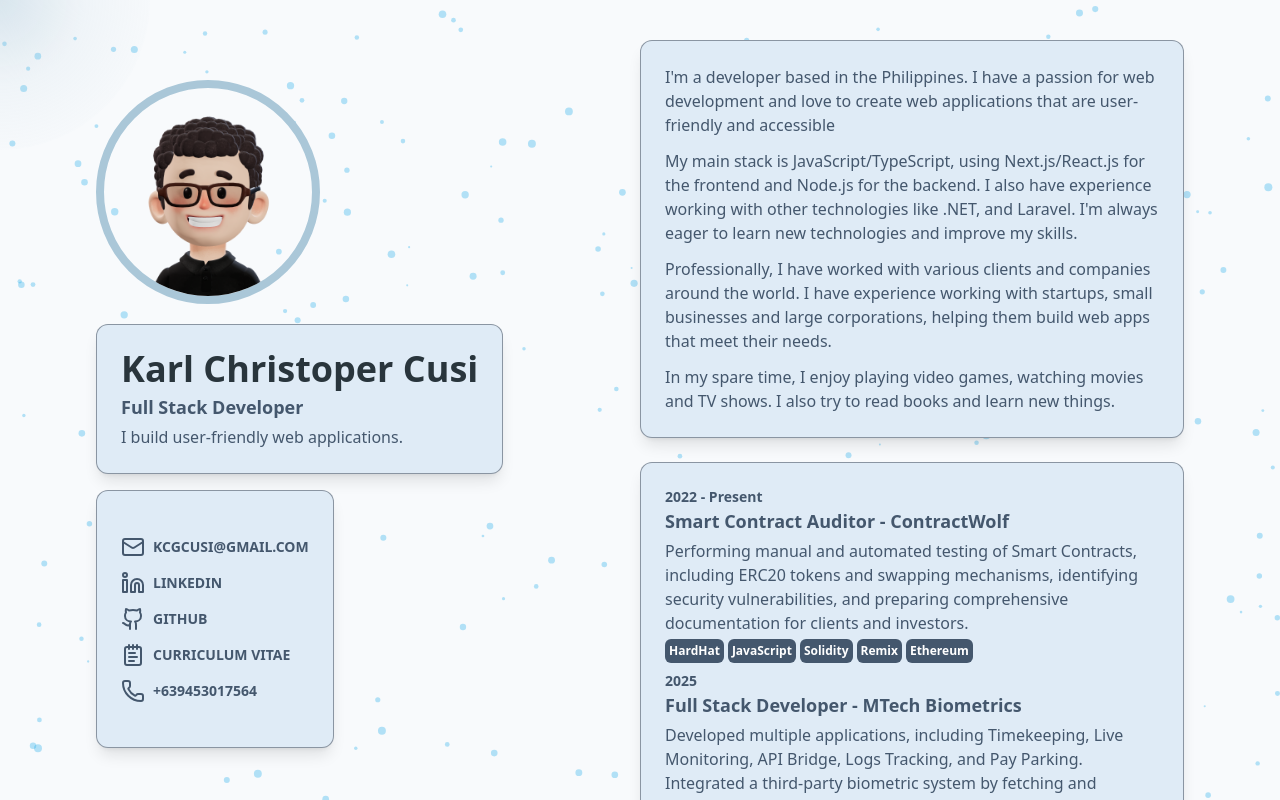
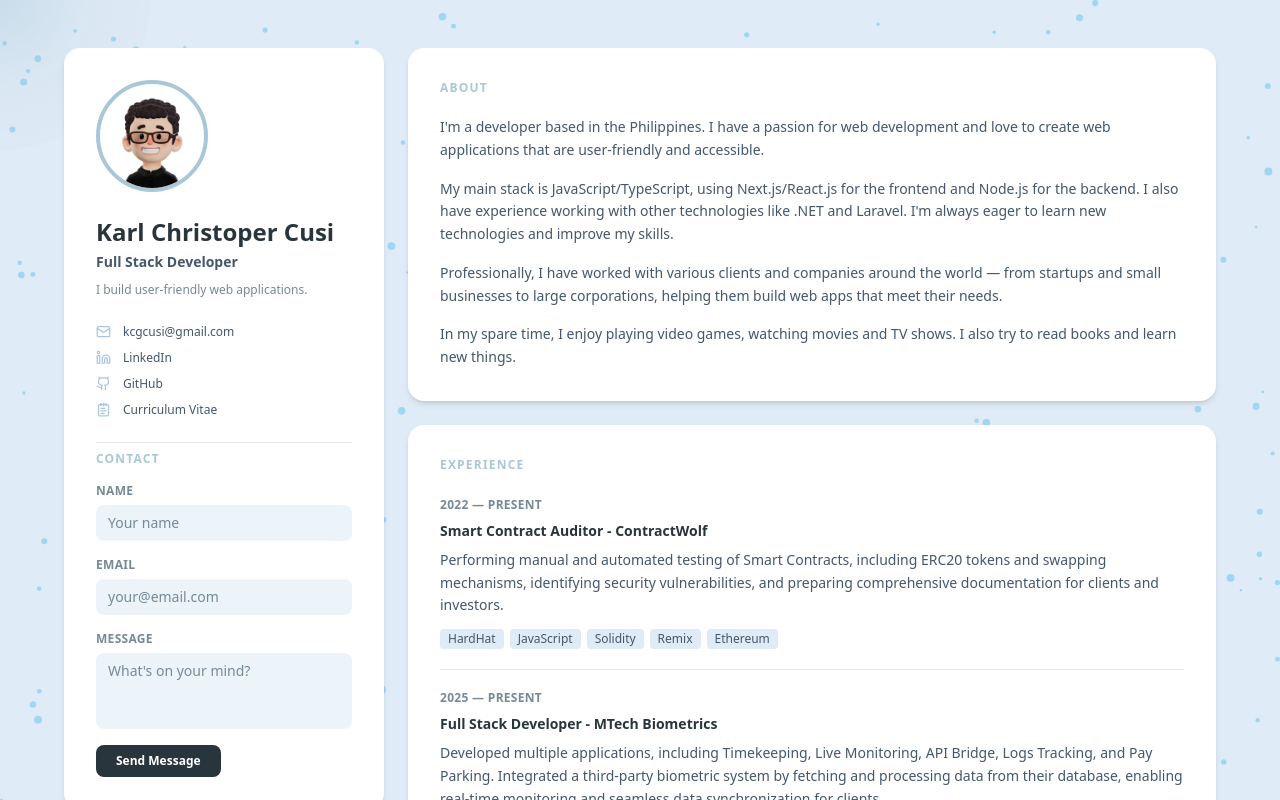
Before and after one commit to kgcusi/portfolio, a React (Vite) app: page / in a window 1280 px wide. Shown: the top 800 px of the page. Built offline with nearby package versions, Linux system fonts and the light colour scheme.

Commit message:
Switch to pnpm, changed designs, added contact

```diff
--- a/index.html
+++ b/index.html
@@ -4,12 +4,22 @@
     <meta charset="UTF-8" />
     <link rel="icon" type="image/svg+xml" href="/vite.svg" />
     <meta name="viewport" content="width=device-width, initial-scale=1.0" />
-    <meta property="og:title" content="Karl Cusi" />
-    <meta property="og:description" content="Web Portfolio" />
+    <meta name="description" content="Karl Christoper Cusi — Full Stack Developer based in the Philippines. Specializing in React, Next.js, Node.js, and TypeScript." />
+    <meta name="keywords" content="Full Stack Developer, React, Next.js, Node.js, TypeScript, Philippines, Web Developer" />
+    <meta name="author" content="Karl Christoper Cusi" />
+
+    <meta property="og:title" content="Karl Cusi — Full Stack Developer" />
+    <meta property="og:description" content="Full Stack Developer based in the Philippines. Specializing in React, Next.js, Node.js, and TypeScript." />
     <meta property="og:image" content="https://kcgcusi.xyz/karl-avatar.png" />
     <meta property="og:url" content="https://kcgcusi.xyz" />
     <meta property="og:type" content="website" />
-    <title>Karl Cusi</title>
+
+    <meta name="twitter:card" content="summary_large_image" />
+    <meta name="twitter:title" content="Karl Cusi — Full Stack Developer" />
+    <meta name="twitter:description" content="Full Stack Developer based in the Philippines. Specializing in React, Next.js, Node.js, and TypeScript." />
+    <meta name="twitter:image" content="https://kcgcusi.xyz/karl-avatar.png" />
+
+    <title>Karl Cusi — Full Stack Developer</title>
   </head>
   <body>
     <div id="root"></div>
--- a/src/App.tsx
+++ b/src/App.tsx
@@ -1,8 +1,10 @@
 import { useEffect, useState } from 'react';
+import { motion } from 'motion/react';
 import About from './components/About';
 import Header from './components/Header';
 import Nav from './components/Nav';
 import Experiences from './components/Experiences';
+import ContactForm from './components/ContactForm';
 import CursorGradient from './components/CursorGradient';
 import Avatar from './assets/karl-avatar.png';
 import ParticlesBackground from './components/ParticlesBackground';
@@ -25,22 +27,42 @@ function App() {
     <div className="relative">
       <ParticlesBackground />
       <CursorGradient cursorPosition={cursorPosition} />
-      <div className="flex flex-col md:flex-row items-center md:items-start mx-auto min-h-screen max-w-screen-xl px-12 py-12 font-sans md:px-12 md:py-20 lg:px-24 lg:py-10">
-        <div className="lg:sticky lg:top-0 lg:flex lg:max-h-screen lg:w-1/2 lg:flex-col lg:justify-between lg:py-10">
-          <div className="flex flex-col items-center md:items-start justify-center text-center md:text-start">
+      <div className="flex flex-col md:flex-row items-start mx-auto min-h-screen max-w-screen-xl px-6 py-10 gap-6 font-sans md:px-10 lg:px-16 lg:py-12">
+
+        {/* Sticky sidebar — single unified card */}
+        <div className="w-full md:w-72 lg:w-80 shrink-0 lg:sticky lg:top-12">
+          <motion.div
+            initial={{ opacity: 0, x: -24 }}
+            animate={{ opacity: 1, x: 0 }}
+            transition={{ duration: 0.6, ease: 'easeOut' }}
+            className="bg-white rounded-2xl shadow-md p-8 flex flex-col items-center md:items-start text-center md:text-start gap-6"
+          >
             <img
               alt="avatar"
               src={Avatar}
-              className="w-56 h-56 rounded-full border-custom-sky border-8 mb-5"
+              className="w-28 h-28 rounded-full border-custom-sky border-4"
             />
             <Header />
             <Nav />
+
+            {/* Contact form — desktop only, pinned to bottom of sidebar */}
+            <div className="hidden lg:block w-full pt-2 border-t border-custom-neutral">
+              <ContactForm />
+            </div>
+          </motion.div>
+        </div>
+
+        {/* Scrollable content */}
+        <div className="flex-1 flex flex-col gap-6">
+          <About />
+          <Experiences />
+
+          {/* Contact form — mobile only, at the very bottom */}
+          <div className="lg:hidden bg-white rounded-2xl shadow-md p-8">
+            <ContactForm />
           </div>
         </div>
-        <div className="flex-1 flex flex-col gap-2">
-          <About />
-          <Experiences />
-        </div>
+
       </div>
     </div>
   );
--- a/src/components/About.tsx
+++ b/src/components/About.tsx
@@ -1,29 +1,39 @@
+import { motion } from 'motion/react';
+
 export default function About() {
   return (
-    <div className="bg-custom-light backdrop-blur-sm border border-gray-700/50 rounded-xl p-6 shadow-lg mb-4">
-      <section className="flex flex-col gap-3">
-        <p className="text-custom-slate">
+    <motion.div
+      initial={{ opacity: 0, y: 24 }}
+      whileInView={{ opacity: 1, y: 0 }}
+      viewport={{ once: true, margin: '-60px' }}
+      transition={{ duration: 0.5, ease: 'easeOut' }}
+      className="bg-white rounded-2xl shadow-md p-8"
+    >
+      <h2 className="text-xs font-bold uppercase tracking-widest text-custom-sky mb-5">
+        About
+      </h2>
+      <div className="flex flex-col gap-4">
+        <p className="text-custom-slate text-sm leading-relaxed">
           I'm a developer based in the Philippines. I have a passion for web
           development and love to create web applications that are user-friendly
-          and accessible
+          and accessible.
         </p>
-        <p className="text-custom-slate">
+        <p className="text-custom-slate text-sm leading-relaxed">
           My main stack is JavaScript/TypeScript, using Next.js/React.js for the
           frontend and Node.js for the backend. I also have experience working
-          with other technologies like .NET, and Laravel. I'm always eager to
+          with other technologies like .NET and Laravel. I'm always eager to
           learn new technologies and improve my skills.
         </p>
-        <p className="text-custom-slate">
+        <p className="text-custom-slate text-sm leading-relaxed">
           Professionally, I have worked with various clients and companies
-          around the world. I have experience working with startups, small
-          businesses and large corporations, helping them build web apps that
-          meet their needs.
+          around the world — from startups and small businesses to large
+          corporations, helping them build web apps that meet their needs.
         </p>
-        <p className="text-custom-slate">
+        <p className="text-custom-slate text-sm leading-relaxed">
           In my spare time, I enjoy playing video games, watching movies and TV
           shows. I also try to read books and learn new things.
         </p>
-      </section>
-    </div>
+      </div>
+    </motion.div>
   );
 }
--- /dev/null
+++ b/src/components/ContactForm.tsx
@@ -0,0 +1,118 @@
+import { useState } from 'react';
+import { motion } from 'motion/react';
+
+type FormState = 'idle' | 'loading' | 'success' | 'error';
+
+export default function ContactForm() {
+  const [state, setState] = useState<FormState>('idle');
+  const [form, setForm] = useState({ name: '', email: '', message: '' });
+
+  const handleChange = (
+    e: React.ChangeEvent<HTMLInputElement | HTMLTextAreaElement>
+  ) => {
+    setForm((prev) => ({ ...prev, [e.target.name]: e.target.value }));
+  };
+
+  const handleSubmit = async (e: React.FormEvent) => {
+    e.preventDefault();
+    setState('loading');
+
+    try {
+      const res = await fetch('https://api.web3forms.com/submit', {
+        method: 'POST',
+        headers: { 'Content-Type': 'application/json', Accept: 'application/json' },
+        body: JSON.stringify({
+          access_key: import.meta.env.VITE_WEB3FORMS_KEY,
+          ...form,
+        }),
+      });
+
+      const data = await res.json();
+      if (data.success) {
+        setState('success');
+        setForm({ name: '', email: '', message: '' });
+      } else {
+        setState('error');
+      }
+    } catch {
+      setState('error');
+    }
+  };
+
+  return (
+    <motion.div
+      initial={{ opacity: 0, y: 12 }}
+      whileInView={{ opacity: 1, y: 0 }}
+      viewport={{ once: true }}
+      transition={{ duration: 0.4, ease: 'easeOut' }}
+      className="w-full"
+    >
+      <h2 className="text-xs font-bold uppercase tracking-widest text-custom-sky mb-4">
+        Contact
+      </h2>
+      {state === 'success' ? (
+        <p className="text-custom-slate text-sm">
+          Thanks for reaching out! I'll get back to you soon.
+        </p>
+      ) : (
+        <form onSubmit={handleSubmit} className="flex flex-col gap-4">
+          <div className="flex flex-col gap-1.5">
+            <label htmlFor="name" className="text-xs font-semibold text-custom-steel uppercase tracking-wide">
+              Name
+            </label>
+            <input
+              id="name"
+              name="name"
+              type="text"
+              required
+              value={form.name}
+              onChange={handleChange}
+              placeholder="Your name"
+              className="bg-custom-light/60 rounded-lg px-3 py-2 text-sm text-custom-dark placeholder:text-custom-steel focus:outline-none focus:ring-2 focus:ring-custom-sky/50 transition"
+            />
+          </div>
+          <div className="flex flex-col gap-1.5">
+            <label htmlFor="email" className="text-xs font-semibold text-custom-steel uppercase tracking-wide">
+              Email
+            </label>
+            <input
+              id="email"
+              name="email"
+              type="email"
+              required
+              value={form.email}
+              onChange={handleChange}
+              placeholder="your@email.com"
+              className="bg-custom-light/60 rounded-lg px-3 py-2 text-sm text-custom-dark placeholder:text-custom-steel focus:outline-none focus:ring-2 focus:ring-custom-sky/50 transition"
+            />
+          </div>
+          <div className="flex flex-col gap-1.5">
+            <label htmlFor="message" className="text-xs font-semibold text-custom-steel uppercase tracking-wide">
+              Message
+            </label>
+            <textarea
+              id="message"
+              name="message"
+              required
+              rows={3}
+              value={form.message}
+              onChange={handleChange}
+              placeholder="What's on your mind?"
+              className="bg-custom-light/60 rounded-lg px-3 py-2 text-sm text-custom-dark placeholder:text-custom-steel focus:outline-none focus:ring-2 focus:ring-custom-sky/50 transition resize-none"
+            />
+          </div>
+          {state === 'error' && (
+            <p className="text-red-500 text-xs">Something went wrong. Please try again.</p>
+          )}
+          <button
+            type="submit"
+            disabled={state === 'loading'}
+            className="self-start bg-custom-dark text-white text-xs font-semibold px-5 py-2 rounded-lg hover:bg-custom-slate transition-colors disabled:opacity-60 disabled:cursor-not-allowed"
+          >
+            {state === 'loading' ? 'Sending…' : 'Send Message'}
+          </button>
+        </form>
+      )}
+    </motion.div>
+  );
+}
--- a/src/components/Experiences.tsx
+++ b/src/components/Experiences.tsx
@@ -1,24 +1,32 @@
+import { motion } from 'motion/react';
 import { experiences } from '../data/experiences';
 
 export default function Experiences() {
   return (
-    <div className="bg-custom-light backdrop-blur-sm border border-gray-700/50 rounded-xl p-6 shadow-lg mb-4">
-      <section className="text-custom-slate flex flex-col gap-2">
+    <motion.div
+      initial={{ opacity: 0, y: 24 }}
+      whileInView={{ opacity: 1, y: 0 }}
+      viewport={{ once: true, margin: '-60px' }}
+      transition={{ duration: 0.5, ease: 'easeOut', delay: 0.05 }}
+      className="bg-white rounded-2xl shadow-md p-8"
+    >
+      <h2 className="text-xs font-bold uppercase tracking-widest text-custom-sky mb-6">
+        Experience
+      </h2>
+      <div className="flex flex-col divide-y divide-custom-neutral">
         {experiences.map((experience) => (
-          <div key={experience.id} className="flex flex-col gap-1">
-            <div>
-              <p className="text-sm font-semibold">
-                {experience.startYear} {experience.endYear && '-'}{' '}
-                {experience.endYear}
-              </p>
-              <p className="text-lg font-bold">{experience.title}</p>
-            </div>
-            <p>{experience.description}</p>
-            <div className="flex gap-1">
+          <div key={experience.id} className="flex flex-col gap-2 py-5 first:pt-0 last:pb-0">
+            <p className="text-xs font-semibold text-custom-steel uppercase tracking-wide">
+              {experience.startYear}
+              {experience.endYear ? ` — ${experience.endYear}` : ' — Present'}
+            </p>
+            <p className="text-sm font-bold text-custom-dark">{experience.title}</p>
+            <p className="text-custom-slate text-sm leading-relaxed">{experience.description}</p>
+            <div className="flex flex-wrap gap-1.5 mt-1">
               {experience.techs.map((tech) => (
                 <span
                   key={tech}
-                  className="text-white bg-custom-slate p-1 text-xs rounded-md font-semibold"
+                  className="text-custom-slate bg-custom-light px-2 py-0.5 text-xs rounded font-medium"
                 >
                   {tech}
                 </span>
@@ -26,7 +34,7 @@ export default function Experiences() {
             </div>
           </div>
         ))}
-      </section>
-    </div>
+      </div>
+    </motion.div>
   );
 }
--- a/src/components/Header.tsx
+++ b/src/components/Header.tsx
@@ -1,17 +1,15 @@
 export default function Header() {
   return (
-    <div className="bg-custom-light backdrop-blur-sm border border-gray-700/50 rounded-xl p-6 shadow-lg mb-4">
-      <header className="flex flex-col gap-1">
-        <h1 className="text-2xl md:text-4xl font-bold text-custom-dark">
+    <div className="flex flex-col gap-1">
+      <h1 className="text-2xl font-bold text-custom-dark">
         Karl Christoper Cusi
       </h1>
-        <p className="text-lg font-semibold text-custom-slate">
+      <p className="text-sm font-semibold text-custom-slate">
         Full Stack Developer
       </p>
-        <p className="text-md text-custom-slate">
+      <p className="text-xs text-custom-steel mt-1 leading-relaxed">
         I build user-friendly web applications.
       </p>
-      </header>
     </div>
   );
 }
--- a/src/components/Nav.tsx
+++ b/src/components/Nav.tsx
@@ -1,53 +1,47 @@
-import { Mail, Linkedin, Github, Phone, NotepadText } from 'lucide-react';
+import { Mail, Linkedin, Github, NotepadText } from 'lucide-react';
 
 export default function Nav() {
   return (
-    <div className="bg-custom-light backdrop-blur-sm border border-gray-700/50 rounded-xl p-6 shadow-lg mb-4">
-      <section className="block">
-        <ul className="text-custom-slate uppercase text-sm font-bold py-5 gap-3 flex flex-col">
+    <nav className="w-full">
+      <ul className="flex flex-col gap-2.5">
         <li>
           <a
-              className="flex items-center gap-2"
+            className="flex items-center gap-3 text-custom-slate hover:text-custom-dark transition-colors group"
             href="mailto:kcgcusi@gmail.com"
           >
-              <Mail />
-              kcgcusi@gmail.com
+            <Mail size={15} className="text-custom-sky shrink-0" />
+            <span className="text-xs truncate">kcgcusi@gmail.com</span>
           </a>
         </li>
         <li>
           <a
-              className="flex items-center gap-2"
+            className="flex items-center gap-3 text-custom-slate hover:text-custom-dark transition-colors"
             href="https://www.linkedin.com/in/karl-christoper-cusi-856371209/"
           >
-              <Linkedin />
-              LinkedIn
+            <Linkedin size={15} className="text-custom-sky shrink-0" />
+            <span className="text-xs">LinkedIn</span>
           </a>
         </li>
         <li>
           <a
-              className="flex items-center gap-2"
+            className="flex items-center gap-3 text-custom-slate hover:text-custom-dark transition-colors"
             href="https://github.com/kgcusi"
           >
-              <Github />
-              GitHub
+            <Github size={15} className="text-custom-sky shrink-0" />
+            <span className="text-xs">GitHub</span>
           </a>
         </li>
         <li>
           <a
             href="/resume.pdf"
             download="karl-cusi-resume.pdf"
-              className="flex items-center gap-2"
+            className="flex items-center gap-3 text-custom-slate hover:text-custom-dark transition-colors"
           >
-              <NotepadText />
-              Curriculum Vitae
+            <NotepadText size={15} className="text-custom-sky shrink-0" />
+            <span className="text-xs">Curriculum Vitae</span>
           </a>
         </li>
-          <li className="flex items-center gap-2">
-            <Phone />
-            +639453017564
-          </li>
       </ul>
-      </section>
-    </div>
+    </nav>
   );
 }
--- a/src/components/ParticlesBackground.tsx
+++ b/src/components/ParticlesBackground.tsx
@@ -9,9 +9,7 @@ const ParticlesBackground = () => {
   }, []);
 
   const particlesLoaded = useCallback(
-    async (container: Container | undefined) => {
-      console.log(container);
-    },
+    async (_container: Container | undefined) => {},
     []
   );
 
@@ -25,7 +23,7 @@ const ParticlesBackground = () => {
         fullScreen: { enable: false },
         background: {
           color: {
-            value: '#f8fafc' // same as your bg-custom-light
+            value: '#DFEBF6'
           }
         },
         particles: {
--- a/src/index.css
+++ b/src/index.css
@@ -7,24 +7,12 @@
   line-height: 1.5;
   font-weight: 400;
 
-  color-scheme: light dark;
-  color: rgba(255, 255, 255, 0.87);
-  background-color: #242424;
+  color-scheme: light;
+  color: #29353C;
+  background-color: #DFEBF6;
 
   font-synthesis: none;
   text-rendering: optimizeLegibility;
   -webkit-font-smoothing: antialiased;
   -moz-osx-font-smoothing: grayscale;
 }
-
-.cursor {
-  position: fixed;
-  width: 50px;
-  height: 50px;
-  pointer-events: none;
-  background: radial-gradient(circle at center, #ff7eb3, #ff758c, #ff3f81);
-  border-radius: 50%;
-  mix-blend-mode: difference;
-  z-index: 1000;
-  transform: translate(-50%, -50%);
-}
```
Also changed, not shown: tailwind.config.js (line endings or trailing spaces), 2 other files (tests, documents, lock files or other folders). Lines whose indentation alone changed are shown as unchanged.
